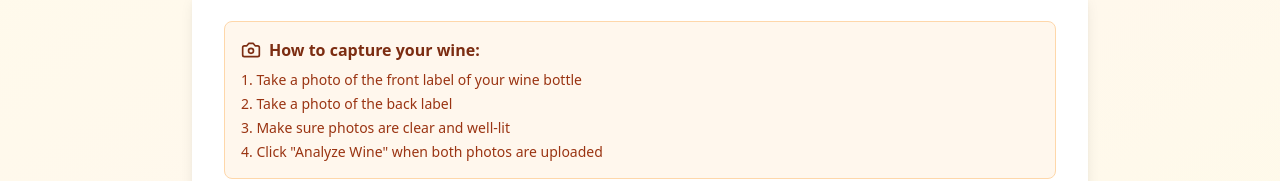
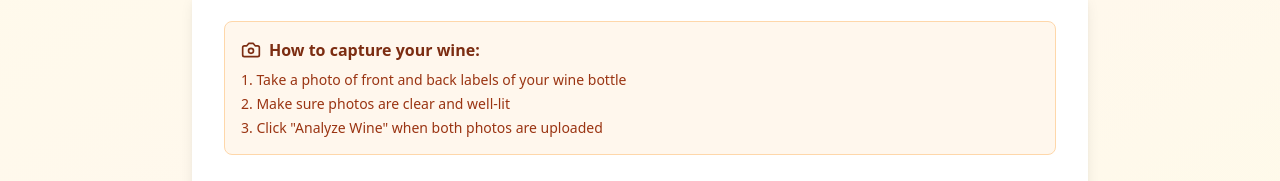
Before and after one commit to BarnabyHopson/mAI-wine, a React (Vite) app: page / in a window 1280 px wide. Both pictures are taken after typing "Sample" into the empty fields and a click on the button "Get Started". Shown: the part 287-468 px from the top of the page. Built offline with nearby package versions, Linux system fonts and the light colour scheme.

Commit message:
Update instructions to 3 steps
🤖 Generated with [Claude Code](https://claude.com/claude-code)

Co-Authored-By: Claude <noreply@anthropic.com>

```diff
--- a/src/App.jsx
+++ b/src/App.jsx
@@ -722,8 +722,7 @@ DO NOT OUTPUT ANYTHING OTHER THAN VALID JSON. No markdown, no backticks, no expl
                   How to capture your wine:
                 </h3>
                 <ol className="text-sm text-orange-800 space-y-1 list-decimal list-inside">
-                  <li>Take a photo of the front label of your wine bottle</li>
-                  <li>Take a photo of the back label</li>
+                  <li>Take a photo of front and back labels of your wine bottle</li>
                   <li>Make sure photos are clear and well-lit</li>
                   <li>Click "Analyze Wine" when both photos are uploaded</li>
                 </ol>
```
